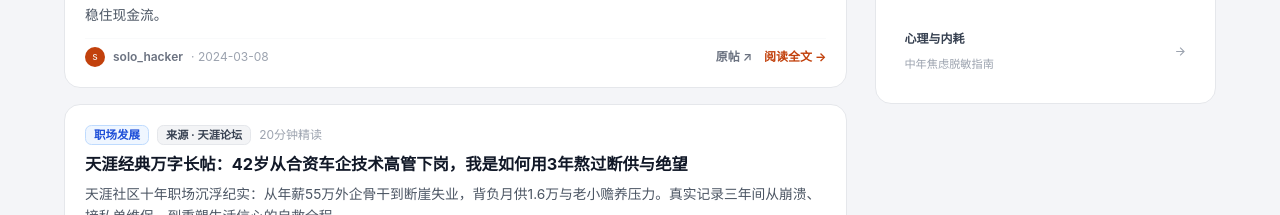
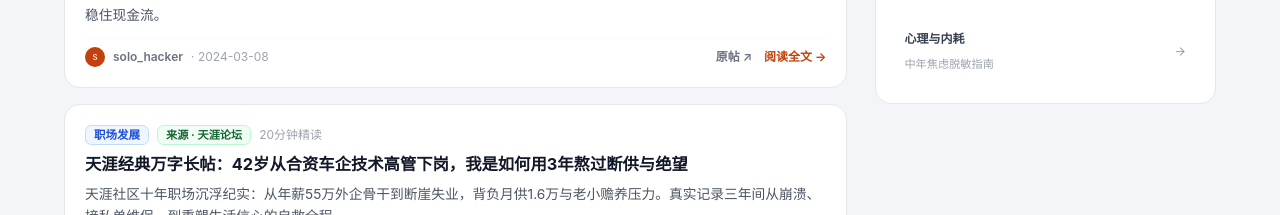
Before and after one commit to xuldqi/znrsczn, a React (Vite) app: page /career in a window 1280 px wide. Shown: the part 1120-1335 px from the top of the page. Built offline with nearby package versions, Linux system fonts and the light colour scheme; no server answers.

Commit message:
style: add custom badge theme for tianya forum and other communities

```diff
--- a/src/components/ColumnLayout.jsx
+++ b/src/components/ColumnLayout.jsx
@@ -33,6 +33,7 @@ const categoryStyles = {
 }
 
 const sourceStyles = {
+  '天涯论坛': { bg: '#f0fdf4', color: '#166534', border: '#bbf7d0' },
   '知乎': { bg: '#e0f2fe', color: '#0369a1', border: '#bae6fd' },
   '少数派': { bg: '#fee2e2', color: '#b91c1c', border: '#fecaca' },
   'V2EX': { bg: '#f3f4f6', color: '#1f2937', border: '#e5e7eb' },
--- a/src/pages/Articles.jsx
+++ b/src/pages/Articles.jsx
@@ -38,6 +38,7 @@ const categoryStyles = {
 }
 
 const sourceStyles = {
+  '天涯论坛': { bg: '#f0fdf4', color: '#166534', border: '#bbf7d0' },
   '知乎': { bg: '#e0f2fe', color: '#0369a1', border: '#bae6fd' },
   '少数派': { bg: '#fee2e2', color: '#b91c1c', border: '#fecaca' },
   'V2EX': { bg: '#f3f4f6', color: '#1f2937', border: '#e5e7eb' },
--- a/src/pages/Home.jsx
+++ b/src/pages/Home.jsx
@@ -37,6 +37,7 @@ const categoryStyles = {
 }
 
 const sourceStyles = {
+  '天涯论坛': { bg: '#f0fdf4', color: '#166534', border: '#bbf7d0' },
   '知乎': { bg: '#e0f2fe', color: '#0369a1', border: '#bae6fd' },
   '少数派': { bg: '#fee2e2', color: '#b91c1c', border: '#fecaca' },
   'V2EX': { bg: '#f3f4f6', color: '#1f2937', border: '#e5e7eb' },
```
